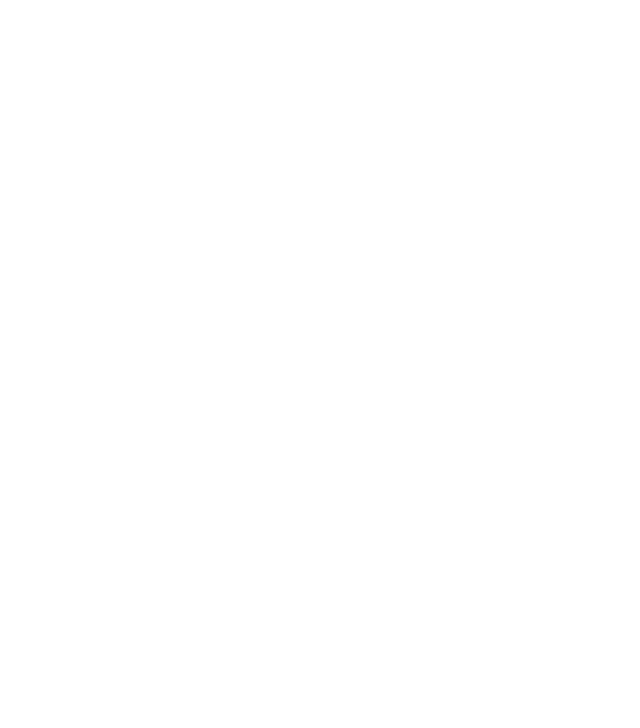
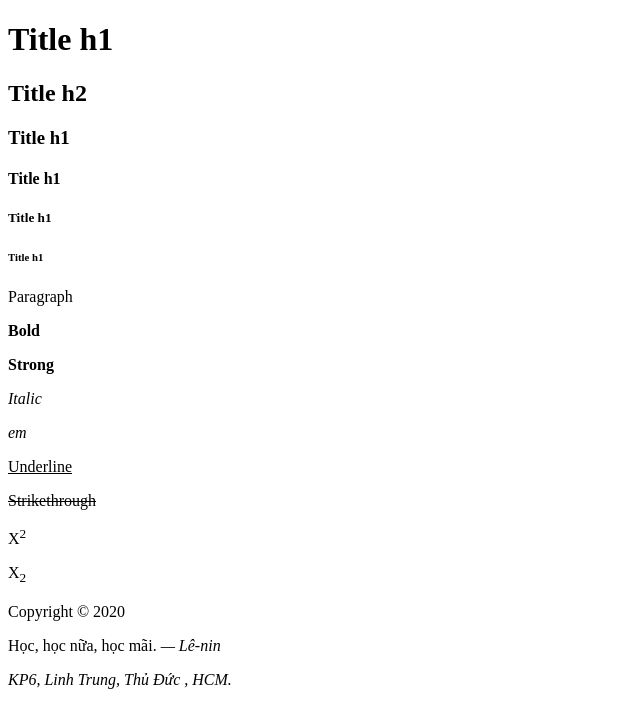
Before and after one commit to 25Dec/20521697-Web-IS207-N11-TMCL, a plain HTML site: page index.html in a window 1280 px wide. Shown: the whole page, without its empty margins (0-640 px from the left). Drawn offline with Linux system fonts and the light colour scheme.

Commit message:
20521697-Basic-List

```diff
--- a/index.html
+++ b/index.html
@@ -12,5 +12,32 @@
 		/>
 		<title>Document</title>
 	</head>
-	<body></body>
+	<body>
+         <h1>Title h1</h1>
+    <h2>Title h2</h2>
+    <h3>Title h1</h3>
+    <h4>Title h1</h4>
+    <h5>Title h1</h5>
+    <h6>Title h1</h6>
+    <p>Paragraph</p>
+    <p><b>Bold</b></p>
+    <p><strong>Strong</strong></p>
+    <p><i>Italic</i></p>
+    <p><em>em</em></p>
+    <p><u>Underline</u></p>
+    <p><strike>Strikethrough</strike></p>
+    <p>X<sup>2</sup></p>
+    <p>X<sub>2</sub></p>
+    <!--https://unicode-table.com/en/00A9-->
+    <p>Copyright &#169; 2020</p>
+    <p>
+        </blockquote>Học, học nữa, học mãi.
+            <cite>&mdash; Lê-nin</cite>
+        </blockquote>
+    </p>
+    <p>
+        <address>KP6, Linh Trung, Thủ Đức , HCM.</address>
+    </p>
+
+    </body>
 </html>
```
